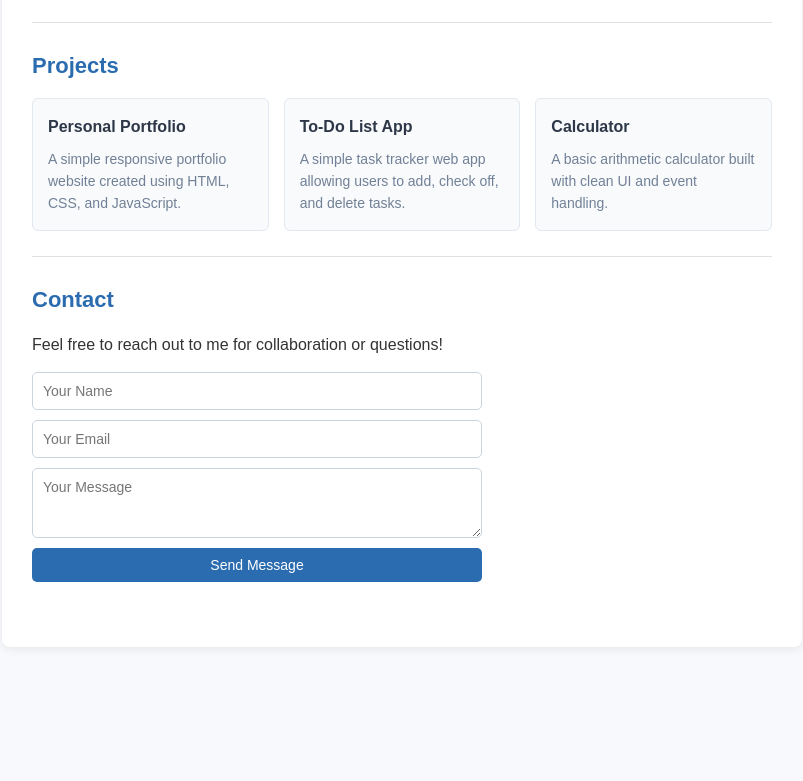
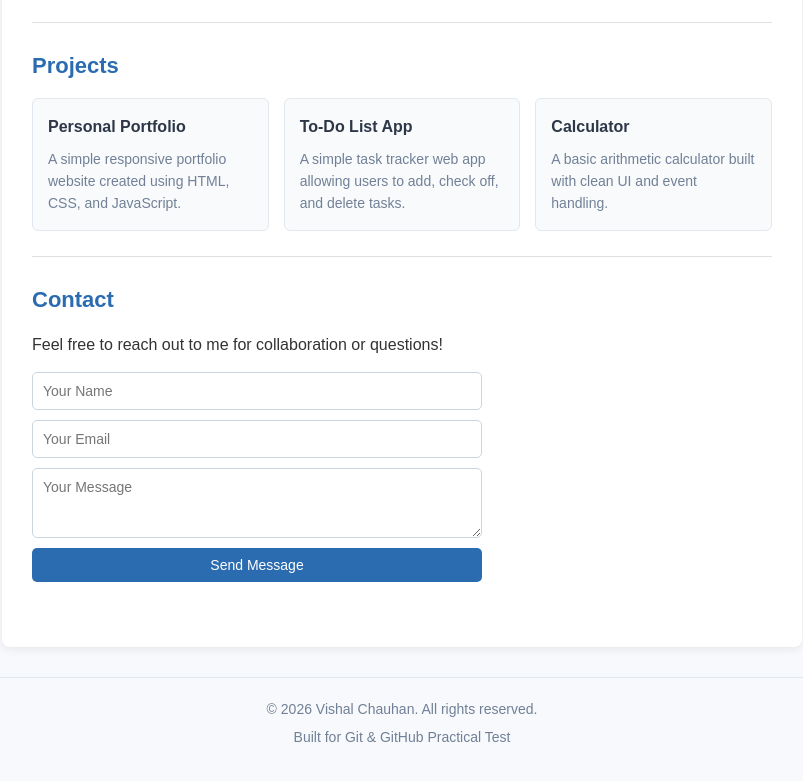
Before and after one commit to phantomgamer378-ship-it/GitHub-practical-test, a plain HTML site: page index.html in a window 1280 px wide. Shown: the part 828-1609 px from the top of the page, without its empty margins (238-1041 px from the left). Before the commit the page ends 1495 px from the top, so only its background shows below. Drawn offline with Linux system fonts and the light colour scheme.

Commit message:
Add footer section with copyright and info

```diff
--- a/index.html
+++ b/index.html
@@ -75,6 +75,11 @@
         </section>
     </main>
 
+    <footer class="footer">
+        <p>&copy; 2026 Vishal Chauhan. All rights reserved.</p>
+        <p>Built for Git & GitHub Practical Test</p>
+    </footer>
+
     <script src="script.js"></script>
 </body>
 
--- a/style.css
+++ b/style.css
@@ -169,3 +169,17 @@ body {
     color: #2f855a;
     font-weight: 500;
 }
+
+/* Footer */
+.footer {
+    text-align: center;
+    padding: 20px;
+    margin-top: 30px;
+    font-size: 14px;
+    color: #718096;
+    border-top: 1px solid #e2e8f0;
+}
+
+.footer p {
+    margin-bottom: 5px;
+}
```
